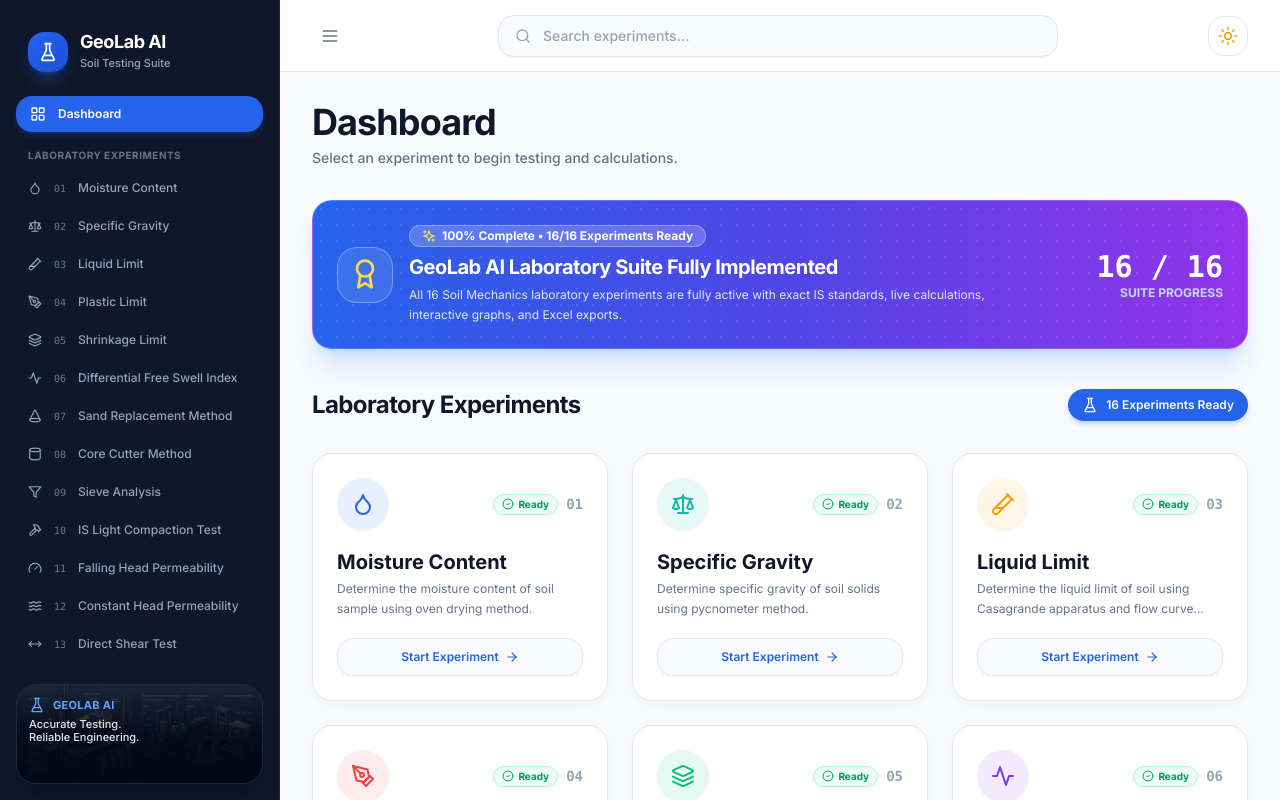
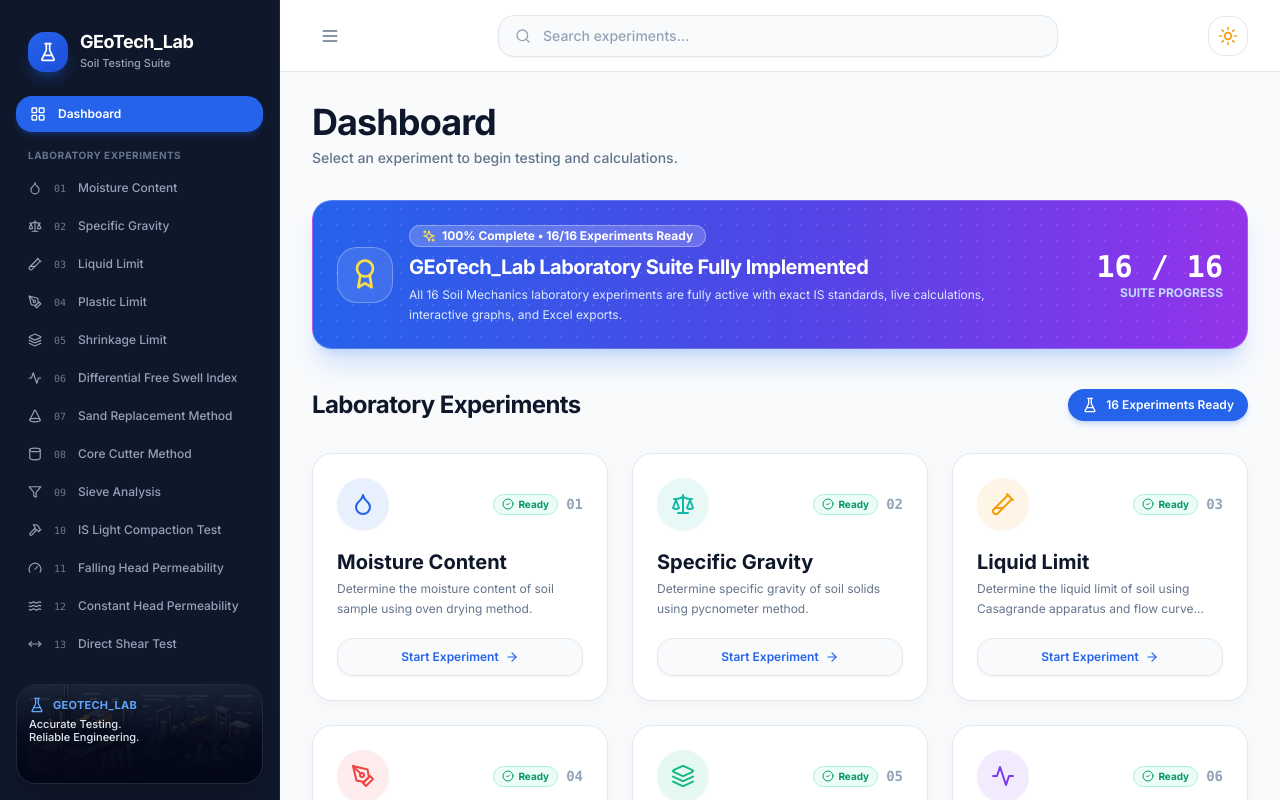
Before and after one commit to Singarapuprasannakumar/Civil_exp, a React (Vite) app in the folder Experiments/: page / in a window 1280 px wide. Built offline with nearby package versions, Linux system fonts and the light colour scheme.

Commit message:
chore(branding): rename GeoLab AI to GEoTech_Lab project-wide

```diff
--- a/Experiments/app.js
+++ b/Experiments/app.js
@@ -1,5 +1,5 @@
 /* ==========================================================================
-   GeoLab AI - Geotechnical Soil Testing Suite
+   GEoTech_Lab - Geotechnical Soil Testing Suite
    Main Interactive Application Logic
    ========================================================================== */
 
--- a/Experiments/index.html
+++ b/Experiments/index.html
@@ -3,7 +3,7 @@
   <head>
     <meta charset="UTF-8" />
     <meta name="viewport" content="width=device-width, initial-scale=1.0" />
-    <title>GeoLab AI - Enterprise Geotechnical Laboratory Management Platform</title>
+    <title>GEoTech_Lab - Enterprise Geotechnical Laboratory Management Platform</title>
     <link rel="preconnect" href="https://fonts.googleapis.com">
     <link rel="preconnect" href="https://fonts.gstatic.com" crossorigin>
     <link href="https://fonts.googleapis.com/css2?family=Inter:wght@300;400;500;600;700&display=swap" rel="stylesheet">
--- a/Experiments/src/components/AIAssistantDrawer.tsx
+++ b/Experiments/src/components/AIAssistantDrawer.tsx
@@ -14,7 +14,7 @@
   const [messages, setMessages] = useState([
     {
       sender: 'ai',
-      text: 'Hello! I am your GeoLab AI Engineering Assistant. I can predict USCS soil classifications, analyze CBR failure envelopes, check compaction OMC, or generate formal test reports. What would you like to do today?'
+      text: 'Hello! I am your GEoTech_Lab Engineering Assistant. I can predict USCS soil classifications, analyze CBR failure envelopes, check compaction OMC, or generate formal test reports. What would you like to do today?'
     }
   ]);
 
@@ -44,7 +44,7 @@
               <Sparkles className="w-4 h-4" />
             </div>
             <div>
-              <h3 className="text-sm font-bold text-slate-900 dark:text-white">GeoLab AI Assistant</h3>
+              <h3 className="text-sm font-bold text-slate-900 dark:text-white">GEoTech_Lab Assistant</h3>
               <span className="text-[11px] text-purple-600 dark:text-purple-400 font-semibold">Geotechnical Intelligence Model</span>
             </div>
           </div>
--- a/Experiments/src/components/AICopilotView.tsx
+++ b/Experiments/src/components/AICopilotView.tsx
@@ -9,7 +9,7 @@
   const [messages, setMessages] = useState([
     {
       sender: 'ai',
-      text: 'Welcome to GeoLab AI Copilot — your intelligent geotechnical assistant. Select a action shortcut or type any question regarding ASTM/IS standards, soil classification, or failure envelope analysis.'
+      text: 'Welcome to GEoTech_Lab Copilot — your intelligent geotechnical assistant. Select a action shortcut or type any question regarding ASTM/IS standards, soil classification, or failure envelope analysis.'
     }
   ]);
   const [inputVal, setInputVal] = useState('');
@@ -44,7 +44,7 @@
       <div>
         <h1 className="text-xl font-bold text-slate-900 dark:text-white tracking-tight flex items-center gap-2">
           <Sparkles className="w-5 h-5 text-purple-600" />
-          GeoLab AI Engineering Copilot
+          GEoTech_Lab Engineering Copilot
         </h1>
         <p className="text-xs text-slate-500 dark:text-slate-400 mt-1">
           Trained on ASTM, AASHTO, and IS Geotechnical Soil Mechanics Standards.
--- a/Experiments/src/components/DashboardView.tsx
+++ b/Experiments/src/components/DashboardView.tsx
@@ -57,7 +57,7 @@
                 <span>100% Complete • 16/16 Experiments Ready</span>
               </div>
               <h2 className="text-xl font-extrabold tracking-tight">
-                GeoLab AI Laboratory Suite Fully Implemented
+                GEoTech_Lab Laboratory Suite Fully Implemented
               </h2>
               <p className="text-xs text-blue-100 max-w-xl leading-relaxed">
                 All 16 Soil Mechanics laboratory experiments are fully active with exact IS standards, live calculations, interactive graphs, and Excel exports.
--- a/Experiments/src/components/PdfReportPreviewModal.tsx
+++ b/Experiments/src/components/PdfReportPreviewModal.tsx
@@ -36,7 +36,7 @@
             {/* REPORT HEADER */}
             <div className="flex items-start justify-between border-b-2 border-slate-900 pb-4">
               <div>
-                <h1 className="text-lg font-bold text-slate-900">GEOLAB AI ENTERPRISE LABORATORIES</h1>
+                <h1 className="text-lg font-bold text-slate-900">GEoTech_Lab ENTERPRISE LABORATORIES</h1>
                 <p className="text-[11px] text-slate-600">Accredited ISO/IEC 17025 Geotechnical Soil Testing Facility</p>
                 <p className="text-[10px] text-slate-500">Report No: <strong>REP-2026-NH16-004</strong> | Date: <strong>01 August 2026</strong></p>
               </div>
--- a/Experiments/src/components/Sidebar.tsx
+++ b/Experiments/src/components/Sidebar.tsx
@@ -57,7 +57,7 @@
           <FlaskConical className="w-5 h-5" />
         </div>
         <div className="flex flex-col">
-          <h1 className="text-lg font-bold text-white tracking-tight leading-none">GeoLab AI</h1>
+          <h1 className="text-lg font-bold text-white tracking-tight leading-none">GEoTech_Lab</h1>
           <span className="text-[11px] font-medium text-slate-400 mt-1">Soil Testing Suite</span>
         </div>
       </div>
@@ -119,7 +119,7 @@
           <div className="relative p-3 text-white">
             <div className="flex items-center gap-2 mb-1">
               <FlaskConical className="w-4 h-4 text-blue-400" />
-              <span className="text-[11px] font-bold tracking-wide uppercase text-blue-400">GeoLab AI</span>
+              <span className="text-[11px] font-bold tracking-wide uppercase text-blue-400">GEoTech_Lab</span>
             </div>
             <p className="text-[11px] font-medium text-slate-200 leading-tight">
               Accurate Testing.<br />Reliable Engineering.
--- a/Experiments/src/data/mockData.ts
+++ b/Experiments/src/data/mockData.ts
@@ -526,7 +526,7 @@
   {
     id: 'NOTIF-04',
     title: 'AI Prediction Ready: CBR Value',
-    message: 'GeoLab AI model predicted 7.2% CBR for Sample S-2026-BH01-01.',
+    message: 'GEoTech_Lab model predicted 7.2% CBR for Sample S-2026-BH01-01.',
     category: 'AI Prediction Ready',
     timestamp: '4 hours ago',
     read: true
--- a/Experiments/styles.css
+++ b/Experiments/styles.css
@@ -1,5 +1,5 @@
 /* ==========================================================================
-   GeoLab AI - Geotechnical Soil Testing Suite
+   GEoTech_Lab - Geotechnical Soil Testing Suite
    Enterprise Modern CSS Design System
    ========================================================================== */
 
```
